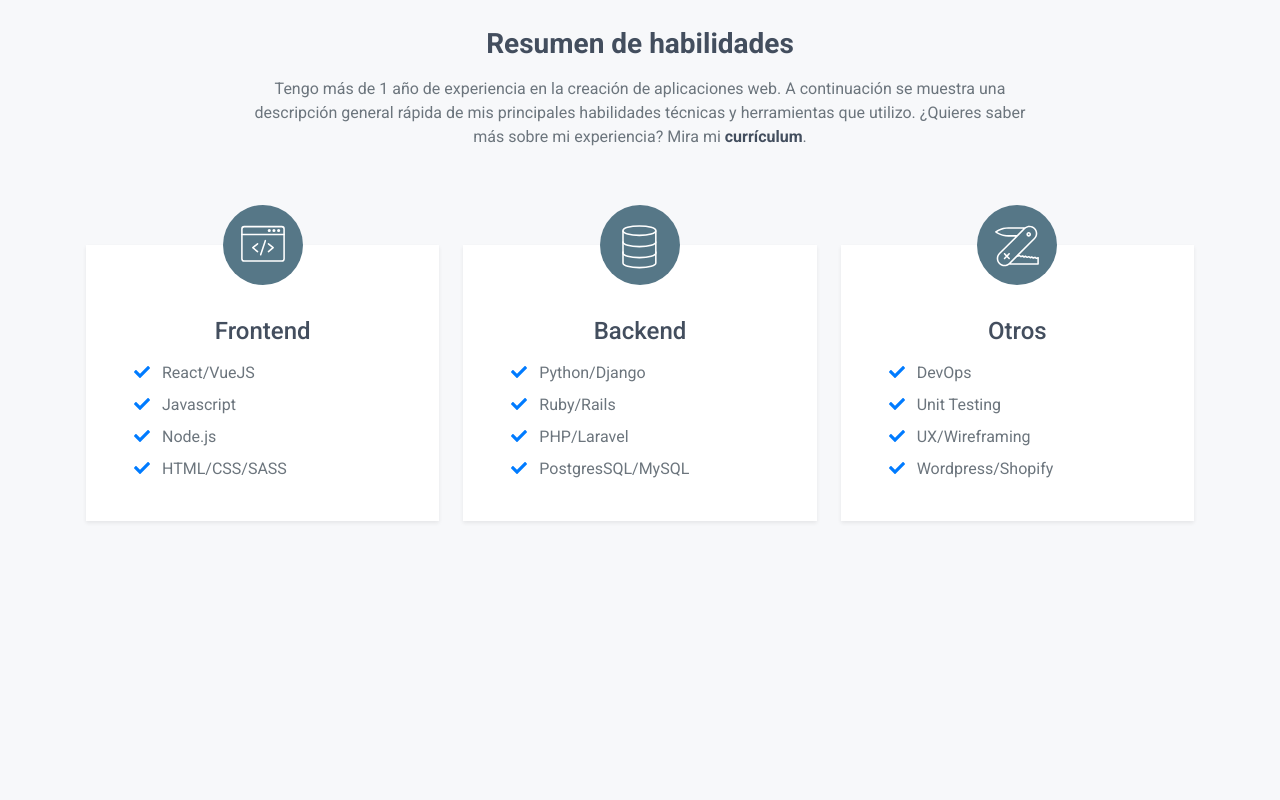
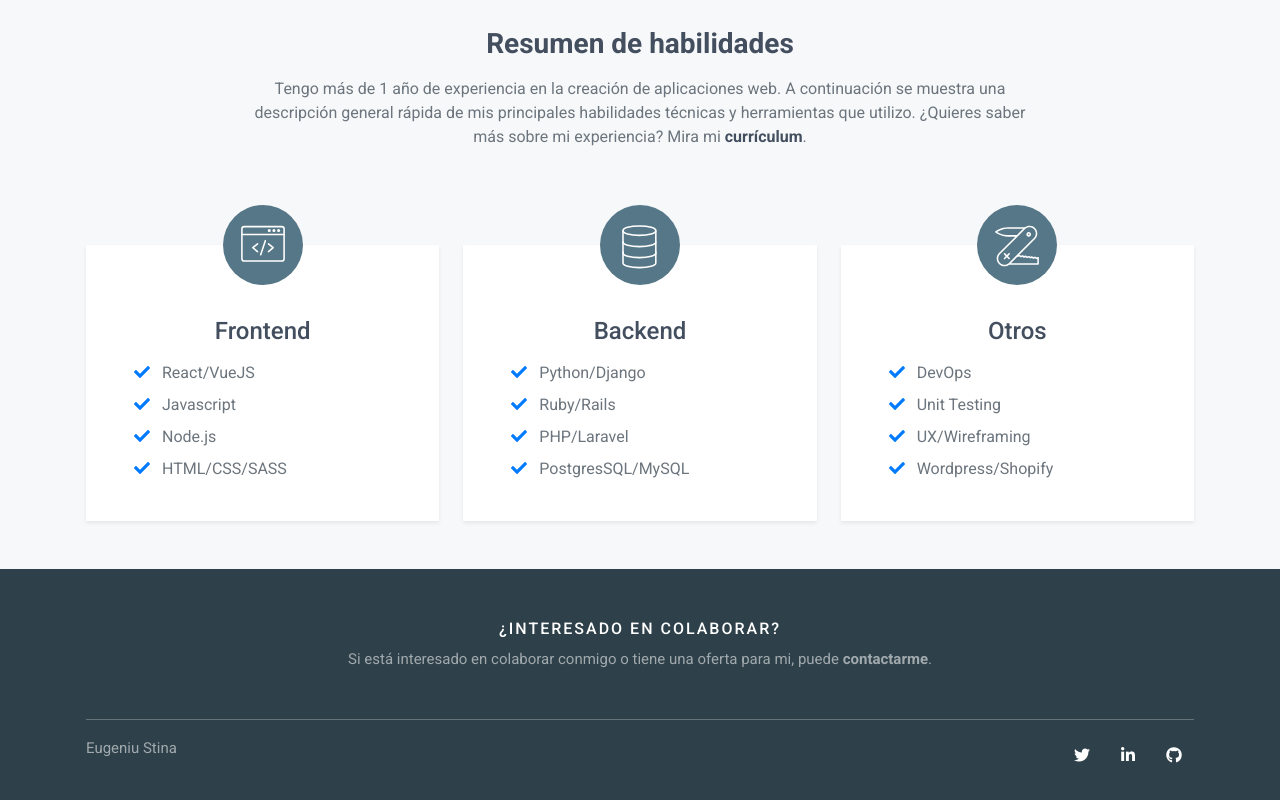
Before and after one commit to xplore93/portfolio, a Vue app: page / in a window 1280 px wide. Shown: the part 418-1218 px from the top of the page. Before the commit the page ends 987 px from the top, so only its background shows below. Built offline with nearby package versions, Linux system fonts and the light colour scheme.

Commit message:
Feat: Added Footer

```diff
--- a/src/App.vue
+++ b/src/App.vue
@@ -4,16 +4,19 @@
 <transition name="route" mode="out-in">
     <router-view />
 </transition>
+<Footer />
 </template>
 
 <script>
 import Navbar from "@/components/Navbar";
 import Header from "@/components/Header";
+import Footer from "@/components/Footer";
 
 export default {
     components: {
         Navbar,
-        Header
+        Header,
+        Footer
     }
 };
 </script>
--- /dev/null
+++ b/src/components/Footer.vue
@@ -0,0 +1,153 @@
+<template>
+<!-- Site footer -->
+<footer class="site-footer" :style="{ background: accentColor[0] }">
+    <div class="container">
+        <div class="text-center mb-5 section-intro mx-auto">
+            <h6>¿Interesado en colaborar?</h6>
+            <p>
+                Si está interesado en colaborar conmigo o tiene una oferta para mi, puede <router-link to="/contact"><strong>contactarme</strong></router-link>.
+            </p>
+        </div>
+        <hr>
+    </div>
+    <div class="container">
+        <div class="row">
+            <div class="col-md-8 col-sm-6 col-xs-12">
+                <p class="copyright-text">Eugeniu Stina</p>
+            </div>
+
+            <div class="col-md-4 col-sm-6 col-xs-12">
+                <ul class="social-icons">
+                    <li><a class="twitter" href="https://twitter.com/Eugeniu_93"><i class="fa fa-twitter"></i></a></li>
+                    <li><a class="linkedin" href="#"><i class="fa fa-linkedin"></i></a></li>
+                    <li><a class="dribbble" href="#"><i class="fa fa-github"></i></a></li>
+                </ul>
+            </div>
+        </div>
+    </div>
+</footer>
+</template>
+
+<script>
+import {
+    mapState
+} from "vuex";
+
+export default {
+    computed: mapState(["accentColor"])
+};
+</script>
+
+<style scoped>
+.site-footer {
+    padding: 45px 0 20px;
+    font-size: 15px;
+    line-height: 24px;
+    color: rgba(255, 255, 255, .55);
+}
+
+.site-footer hr {
+    border-top-color: #bbb;
+    opacity: 0.5
+}
+
+.site-footer hr.small {
+    margin: 20px 0
+}
+
+.site-footer h6 {
+    color: #fff;
+    font-size: 16px;
+    text-transform: uppercase;
+    margin-top: 5px;
+    letter-spacing: 2px
+}
+
+.site-footer a {
+    color: rgba(255, 255, 255, .55);
+    text-decoration: none;
+}
+
+.site-footer .social-icons {
+    text-align: right
+}
+
+.site-footer .social-icons a {
+    width: 40px;
+    height: 40px;
+    line-height: 40px;
+    margin-left: 6px;
+    margin-right: 0;
+}
+
+.copyright-text {
+    margin: 0
+}
+
+@media (max-width:991px) {
+    .site-footer [class^=col-] {
+        margin-bottom: 30px
+    }
+}
+
+@media (max-width:767px) {
+    .site-footer {
+        padding-bottom: 0
+    }
+
+    .site-footer .copyright-text,
+    .site-footer .social-icons {
+        text-align: center
+    }
+}
+
+.social-icons {
+    padding-left: 0;
+    margin-bottom: 0;
+    list-style: none
+}
+
+.social-icons li {
+    display: inline-block;
+    margin-bottom: 4px
+}
+
+.social-icons li.title {
+    margin-right: 15px;
+    text-transform: uppercase;
+    color: white;
+    font-weight: 700;
+    font-size: 13px
+}
+
+.social-icons a {
+    color: white;
+    font-size: 16px;
+    display: inline-block;
+    line-height: 44px;
+    width: 44px;
+    height: 44px;
+    text-align: center;
+    margin-right: 8px;
+    -webkit-transition: all .2s linear;
+    -o-transition: all .2s linear;
+    transition: all .2s linear;
+    border-radius: 30%;
+}
+
+.social-icons a:hover {
+    background: rgba(0, 0, 0, 0.2);
+}
+
+@media (max-width:767px) {
+    .social-icons li.title {
+        display: block;
+        margin-right: 0;
+        font-weight: 600
+    }
+}
+
+.section-intro {
+    max-width: 780px;
+}
+</style>
--- a/src/components/Navbar.vue
+++ b/src/components/Navbar.vue
@@ -17,13 +17,13 @@
     </div>
     <div class="navbar-collapse w-auto">
         <a class="navbar-brand" href="https://twitter.com/Eugeniu_93">
-            <i class="fab fa-twitter"></i>
+            <i class="fa fa-twitter"></i>
         </a>
         <a class="navbar-brand" href="https://www.linkedin.com/in/estina/">
-            <i class="fab fa-linkedin-in"></i>
+            <i class="fa fa-linkedin"></i>
         </a>
         <a class="navbar-brand" href="https://github.com/xplore93">
-            <i class="fab fa-github-alt"></i>
+            <i class="fa fa-github"></i>
         </a>
     </div>
     <button class="navbar-toggler" data-toggle="collapse" data-target="#navbar-toggle-collapse">
```
